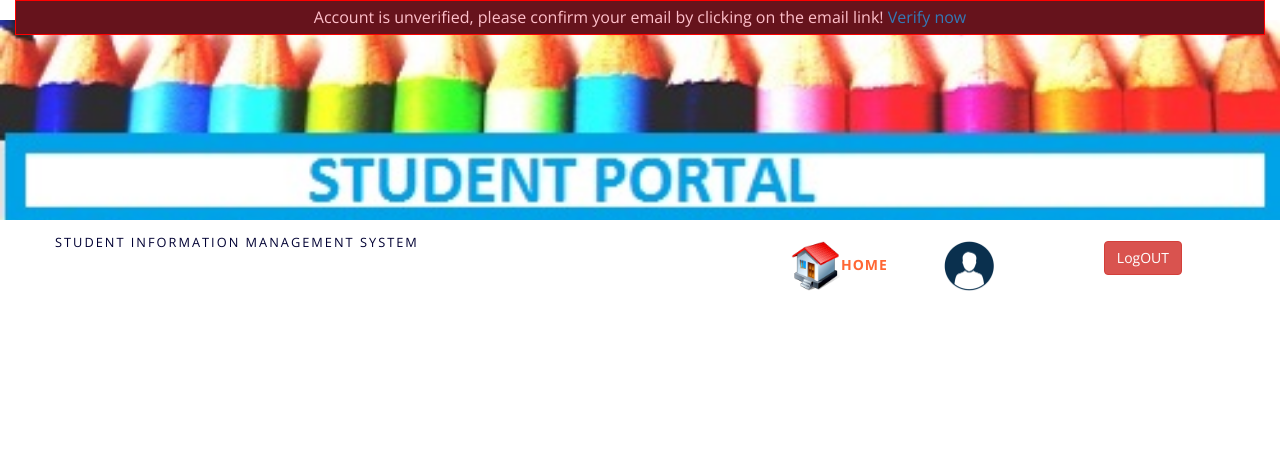
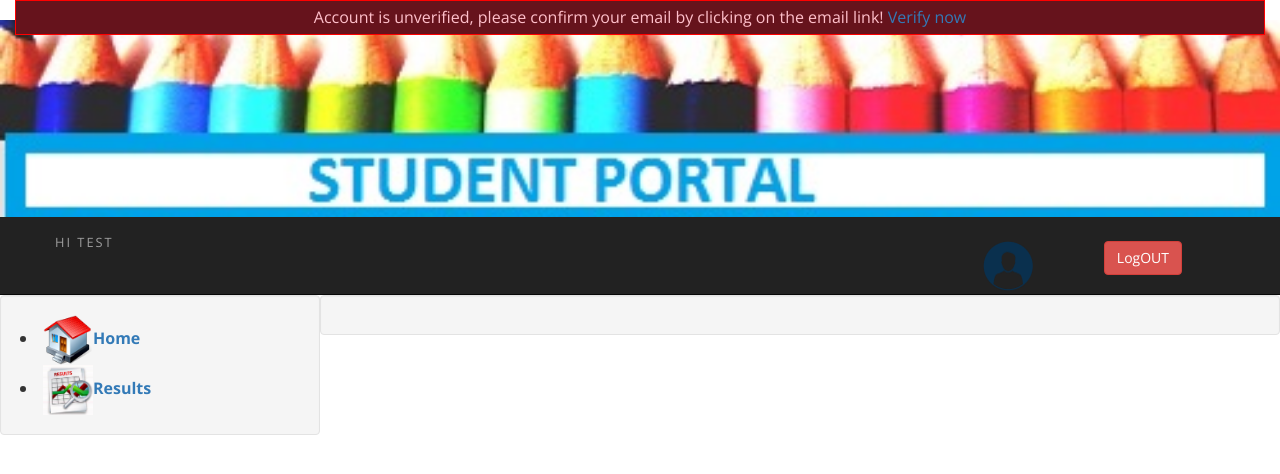
Before and after one commit to OTEMA/Stims, a PHP site: page /login-system/student/profile.php in a window 1280 px wide. Shown: the top 474 px of the page. Run offline with PHP 8.4, Linux system fonts and the light colour scheme; a user stored in the database is signed in; some libraries are stand-ins or nearby versions; some web fonts are replaced.

Commit message:
Restarted the editing of the student's page

```diff
--- a/student/profile.php
+++ b/student/profile.php
@@ -45,6 +45,12 @@
             ga('create', 'UA-40923671-1', 'websiteurl');
             ga('send', 'pageview');
         </script>
+        <style>
+            ul li{
+                text-decoration: none;
+                list-style: none;
+            }
+        </style>
     </head>
     <body>
         <div class="container-fluid header">
@@ -71,10 +77,10 @@
               </div>';
             }
             ?>
-                     </div>
-        <div class="navbar navbar-default navbar-static-top" data-spy="affix" data-offset-top="197" style="width: 100%; margin-top: -3.2px; padding: 0;">
+        </div>
+        <div class="navbar navbar-inverse navbar-static-top" data-spy="affix" data-offset-top="197" style="width: 100%; margin-top: -3.2px; padding: 0;">
             <div class="container">
-                <a href="http://www.maseno.ac.ke" class="navbar-brand">STUDENT INFORMATION MANAGEMENT SYSTEM </a>
+                <a href="http://www.maseno.ac.ke" class="navbar-brand">HI <?php echo $first_name . ' ' ?></a>
                 <button class="navbar-toggle" data-toggle="collapse" data-target=".navHeaderCollapse">
                     <span class="icon-bar"></span>
                     <span class="icon-bar"></span>
@@ -82,14 +88,12 @@
                 </button>
                 <div class="collapse navbar-collapse navHeaderCollapse">
                     <ul class="nav navbar-nav navbar-right">
-                        <li class="active"><a href="index.html"><img src="../resources/images/Home.ico" alt="Home" class="image-responsive icon"/><b>Home</b></a></li>
                         <li class="dropdown">
-                            <a href="#" data-toggle="dropdown" class="dropdown-toggle"><img src="../resources/images/pROPHILE.png" alt="Prophile" class="image-responsive icon"/> <b class="glyphicon glyphicon-wrench"><?php echo $first_name . ' ' ?></b></a>
+                            <a href="#" data-toggle="dropdown" class="dropdown-toggle"><img src="../resources/images/pROPHILE.png" alt="Prophile" class="image-responsive icon"/> <b class="glyphicon glyphicon-wrench"></b></a>
                             <ul class="dropdown-menu tab-group">
-                                <li class="tab"><a href="#signup"> <img src="../resources/images/Setting.png" alt="Admin Login" class="image-responsive icon"/><i>Update Profile</i></a></li>
+                                <li><a href="profile.php"> <img src="../resources/images/Setting.png" alt="Admin Login" class="image-responsive icon"/><i>Update Profile</i></a></li>
                                 <li class="divider"></li>
-                                <li class="tab"><a href="student/index.php"> <img src="../resources/images/student-xxl.png" alt="Student Login" class="image-responsive icon"/><i>Change Password</i></a></li>
-
+                                <li><a href="student/index.php"> <img src="../resources/images/student-xxl.png" alt="Student Login" class="image-responsive icon"/><i>Change Password</i></a></li>
                             </ul>
                         </li>
                         <li><a href="../Controller/logout.php"><button class="btn-danger btn" value="LogOut">LogOUT</button></a></li>
@@ -98,6 +102,18 @@
                 </div>
             </div>
         </div>
+        <div class="container-fluid">
+            <div class="row">
+                <div class="col-sm-4 col-md-3 well">
+<li class="active"><a href="index.html"><img src="../resources/images/Home.ico" alt="Home" class="image-responsive icon"/><b>Home</b></a></li>
+<li class="active"><a href="index.html"><img src="../resources/images/result.jpg" alt="Results" class="image-responsive icon"/><b>Results</b></a></li>
+                </div>
+                <div class="col-sm-8 col-md-9 well">
+
+                </div>
+            </div>
+
+        </div>
 
         <script src='http://cdnjs.cloudflare.com/ajax/libs/jquery/2.1.3/jquery.min.js'></script>
         <script src="../resources/js/index.js"></script>
```
Also changed, not shown: student/ProphileController.php (+32 -0 lines), student/update_image.php (+31 -0 lines), resources/images/result.jpg (added).
